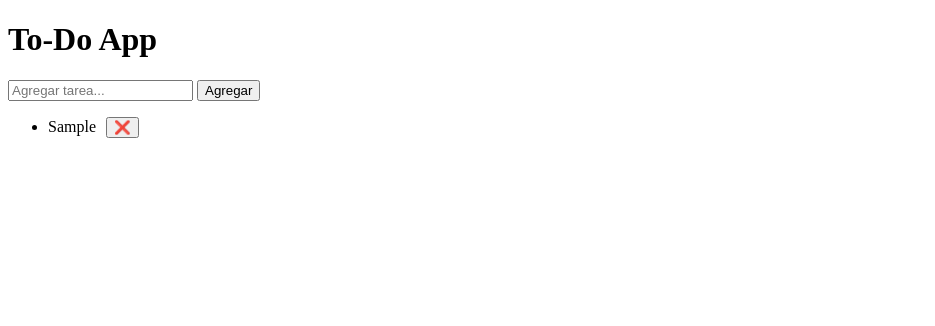
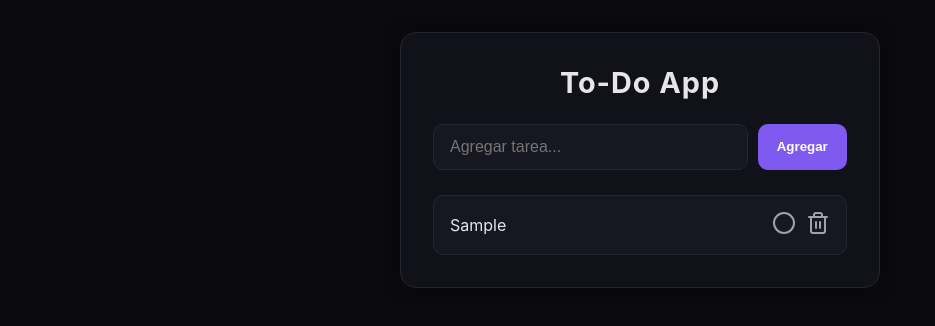
Before and after one commit to JuanTosetti/todo-app, a plain HTML site: page index.html in a window 1280 px wide. Both pictures are taken after typing "Sample" into the empty fields and a click on the button "Agregar". Shown: the whole page, without its empty margins (0-935 px from the left). Drawn offline with nearby package versions, Linux system fonts and the light colour scheme.

Commit message:
Se agrego CSS y se suplantaron emojis por iconos

```diff
--- a/app.js
+++ b/app.js
@@ -1,50 +1,81 @@
 const input = document.getElementById("inputTarea");
-const btnAgregar = document.getElementById("btnAgregar");
 const lista = document.getElementById("listaTareas");
+const form = document.getElementById("formTarea");
 
 let tareas = [];
 
-//Funcion para renderizar tareas
-function renderizarTareas(){
+/*RENDERIZAR TAREAS*/
+function renderizarTareas() {
 	lista.innerHTML = "";
 
 	tareas.forEach((tarea, index) => {
 		const li = document.createElement("li");
-        li.textContent = tarea.texto;
+		li.classList.add("tarea");
+		if (tarea.completada) li.classList.add("completada");
 
-        //boton borrar
+		const texto = document.createElement("span");
+		texto.classList.add("tarea-texto");
+		texto.textContent = tarea.texto;
+
+		/* Botón completar */
+		const btnCompletar = document.createElement("button");
+		btnCompletar.classList.add("btn-accion");
+		btnCompletar.innerHTML = tarea.completada
+			? `<i data-lucide="check"></i>`
+			: `<i data-lucide="circle"></i>`;
+		btnCompletar.onclick = () => toggleCompletar(index);
+
+		/* Botón borrar */
 		const btnBorrar = document.createElement("button");
-        btnBorrar.textContent = "❌";
-        btnBorrar.style.marginLeft = "10px";
+		btnBorrar.classList.add("btn-accion");
+		btnBorrar.innerHTML = `<i data-lucide="trash-2"></i>`;
 		btnBorrar.onclick = () => borrarTarea(index);
 
+		li.appendChild(texto);
+		li.appendChild(btnCompletar);
 		li.appendChild(btnBorrar);
 		lista.appendChild(li);
 	});
+
+	// IMPORTANTE: activar íconos al renderizar
+	lucide.createIcons();
 }
 
-//funcion agregar tarea
+/*AGREGAR TAREA*/
 function agregarTarea() {
 	const texto = input.value.trim();
+	if (!texto) return;
 
-    if (texto === "") return;
+	tareas.push({ texto, completada: false });
+	input.value = "";
 
-    tareas.push({ texto });
-    input.value = "";
 	renderizarTareas();
 	guardarEnLocalStorage();
+	showToast("Tarea agregada", 2000);
 }
 
-btnAgregar.addEventListener("click", agregarTarea);
+form.addEventListener("submit", e => {
+	e.preventDefault();
+	agregarTarea();
+});
 
-//funcion borrar tarea
-function borrarTarea(index){
-    tareas.splice(index,1);
+/*BORRAR TAREA*/
+function borrarTarea(index) {
+	tareas.splice(index, 1);
 	renderizarTareas();
 	guardarEnLocalStorage();
+	showToast("Tarea eliminada", 2000);
 }
 
-// Local Storage
+/*COMPLETAR TAREA*/
+function toggleCompletar(index) {
+	tareas[index].completada = !tareas[index].completada;
+	renderizarTareas();
+	guardarEnLocalStorage();
+	showToast("Tarea actualizada", 2000);
+}
+
+/* LOCAL STORAGE*/
 function guardarEnLocalStorage() {
 	localStorage.setItem("tareas", JSON.stringify(tareas));
 }
@@ -57,4 +88,23 @@ function cargarDesdeLocalStorage() {
 	}
 }
 
+/* TOASTS */
+function showToast(mensaje, duracion = 3000) {
+	const contenedor = document.getElementById("toast-container");
+
+	const toast = document.createElement("div");
+	toast.classList.add("toast");
+	toast.textContent = mensaje;
+
+	contenedor.appendChild(toast);
+
+	setTimeout(() => toast.classList.add("show"), 10);
+
+	setTimeout(() => {
+		toast.classList.remove("show");
+		setTimeout(() => toast.remove(), 200);
+	}, duracion);
+}
+
+//Init
 cargarDesdeLocalStorage();
--- a/index.html
+++ b/index.html
@@ -1,20 +1,35 @@
 <!DOCTYPE html>
 <html lang="es">
 <head>
-  <meta charset="UTF-8" />
-  <title>To-Do App</title>
-  <link rel="stylesheet" href="style.css" />
+	<meta charset="UTF-8" />
+	<meta name="viewport" content="width=device-width, initial-scale=1.0" />
+	<title>To-Do App</title>
+
+	<!-- Estilos -->
+	<link rel="stylesheet" href="style.css" />
+  <script src="https://unpkg.com/lucide@latest"></script>
 </head>
+
 <body>
-  <h1>To-Do App</h1>
+	<main class="container">
+		<h1 class="title">To-Do App</h1>
 
-  <div>
-    <input id="inputTarea" type="text" placeholder="Agregar tarea..." />
-    <button id="btnAgregar">Agregar</button>
-  </div>
+		<form id="formTarea" autocomplete="off" class="form">
+			<input
+				id="inputTarea"
+				type="text"
+				placeholder="Agregar tarea..."
+				required
+			/>
+			<button type="submit" id="btnAgregar" class="btn">Agregar</button>
+		</form>
 
-  <ul id="listaTareas"></ul>
+		<ul id="listaTareas" class="lista"></ul>
+	</main>
 
-  <script src="app.js"></script>
+	<!-- Contenedor de Toasts -->
+	<div id="toast-container"></div>
+
+	<script src="app.js"></script>
 </body>
 </html>
--- a/style.css
+++ b/style.css
@@ -0,0 +1,217 @@
+/* ================================
+   TEMA FUTURISTA OSCURO – VARIABLES
+=================================== */
+:root {
+	--bg: #0a0a0f;
+	--surface: #11111a;
+	--surface-2: #171721;
+
+	--primary: #7f5af0;
+	--primary-glow: rgba(127, 90, 240, 0.55);
+
+	--text: #e6e6e9;
+	--text-dim: #a1a1ac;
+
+	--border: #262632;
+
+	--danger: #ff4f4f;
+	--success: #00ffa6;
+}
+
+/* ================================
+   RESET + BASE
+=================================== */
+* {
+	box-sizing: border-box;
+	margin: 0;
+	padding: 0;
+}
+
+body {
+	background: var(--bg);
+	color: var(--text);
+	font-family: "Inter", sans-serif;
+	padding: 2rem;
+	display: flex;
+	justify-content: center;
+}
+
+/* ================================
+   LAYOUT PRINCIPAL
+=================================== */
+.container {
+	background: var(--surface);
+	border: 1px solid var(--border);
+	border-radius: 16px;
+	padding: 2rem;
+	width: 100%;
+	max-width: 480px;
+	box-shadow: 0 0 20px rgba(0, 0, 0, 0.4);
+}
+
+.title {
+	text-align: center;
+	font-size: 1.8rem;
+	margin-bottom: 1.5rem;
+	font-weight: 700;
+	letter-spacing: 1px;
+}
+
+/* ================================
+   FORMULARIO
+=================================== */
+.form {
+	display: flex;
+	gap: 0.6rem;
+	margin-bottom: 1.6rem;
+}
+
+.form input {
+	flex: 1;
+	padding: 0.8rem 1rem;
+	border-radius: 10px;
+	border: 1px solid var(--border);
+	background: var(--surface-2);
+	color: var(--text);
+	font-size: 1rem;
+	transition: border-color .25s, box-shadow .25s;
+}
+
+.form input:focus {
+	border-color: var(--primary);
+	box-shadow: 0 0 10px var(--primary-glow);
+	outline: none;
+}
+
+.btn {
+	background: var(--primary);
+	color: white;
+	border: none;
+	padding: 0.8rem 1.2rem;
+	border-radius: 10px;
+	cursor: pointer;
+	font-weight: 600;
+	transition: transform .2s, box-shadow .3s, background .3s;
+}
+
+.btn:hover {
+	transform: translateY(-2px);
+	box-shadow: 0 0 14px var(--primary-glow);
+}
+
+.btn:active {
+	transform: translateY(0);
+	box-shadow: 0 0 5px var(--primary-glow);
+}
+
+/* ================================
+   LISTA DE TAREAS
+=================================== */
+.lista {
+	list-style: none;
+	display: flex;
+	flex-direction: column;
+	gap: 0.8rem;
+}
+
+.tarea {
+	display: flex;
+	justify-content: space-between;
+	align-items: center;
+	background: var(--surface-2);
+	border: 1px solid var(--border);
+	padding: 0.9rem 1rem;
+	border-radius: 10px;
+	transition: border-color .25s, box-shadow .25s, background .3s;
+}
+
+.tarea:hover {
+	border-color: var(--primary);
+	box-shadow: 0 0 10px var(--primary-glow);
+}
+
+.tarea-texto {
+	flex: 1;
+	font-size: 1rem;
+	color: var(--text);
+}
+
+.tarea.completada .tarea-texto {
+	text-decoration: line-through;
+	color: var(--text-dim);
+	opacity: 0.7;
+}
+
+.btn-accion {
+	background: none;
+	border: none;
+	cursor: pointer;
+	color: var(--text-dim);
+	font-size: 1.1rem;
+	margin-left: 0.6rem;
+	transition: color .2s;
+}
+
+.btn-accion:hover {
+	color: var(--primary);
+}
+
+/* ================================
+   TOASTS
+=================================== */
+#toast-container {
+	position: fixed;
+	top: 20px;
+	right: 20px;
+	display: flex;
+	flex-direction: column;
+	gap: 0.75rem;
+	z-index: 9999;
+}
+
+.toast {
+	background: var(--surface);
+	border: 1px solid var(--border);
+	padding: 0.9rem 1.2rem;
+	border-radius: 10px;
+	color: var(--text);
+	font-size: 0.95rem;
+	box-shadow: 0 0 12px rgba(0, 0, 0, 0.35);
+	opacity: 0;
+	transform: translateY(-10px);
+	animation: toastIn .35s forwards;
+}
+
+.toast.success {
+	border-color: var(--success);
+	box-shadow: 0 0 12px rgba(0, 255, 166, 0.4);
+}
+
+.toast.error {
+	border-color: var(--danger);
+	box-shadow: 0 0 12px rgba(255, 79, 79, 0.4);
+}
+
+/* Animación */
+@keyframes toastIn {
+	from {
+		opacity: 0;
+		transform: translateY(-12px);
+	}
+	to {
+		opacity: 1;
+		transform: translateY(0);
+	}
+}
+
+/* ICONOS */
+.icon {
+	width: 100px;
+	height: 20px;
+	color: var(--text-dim);
+	transition: color .2s;
+}
+
+.btn-accion:hover .icon {
+	color: var(--primary);
+}
```
Lines whose indentation alone changed are shown as unchanged.
